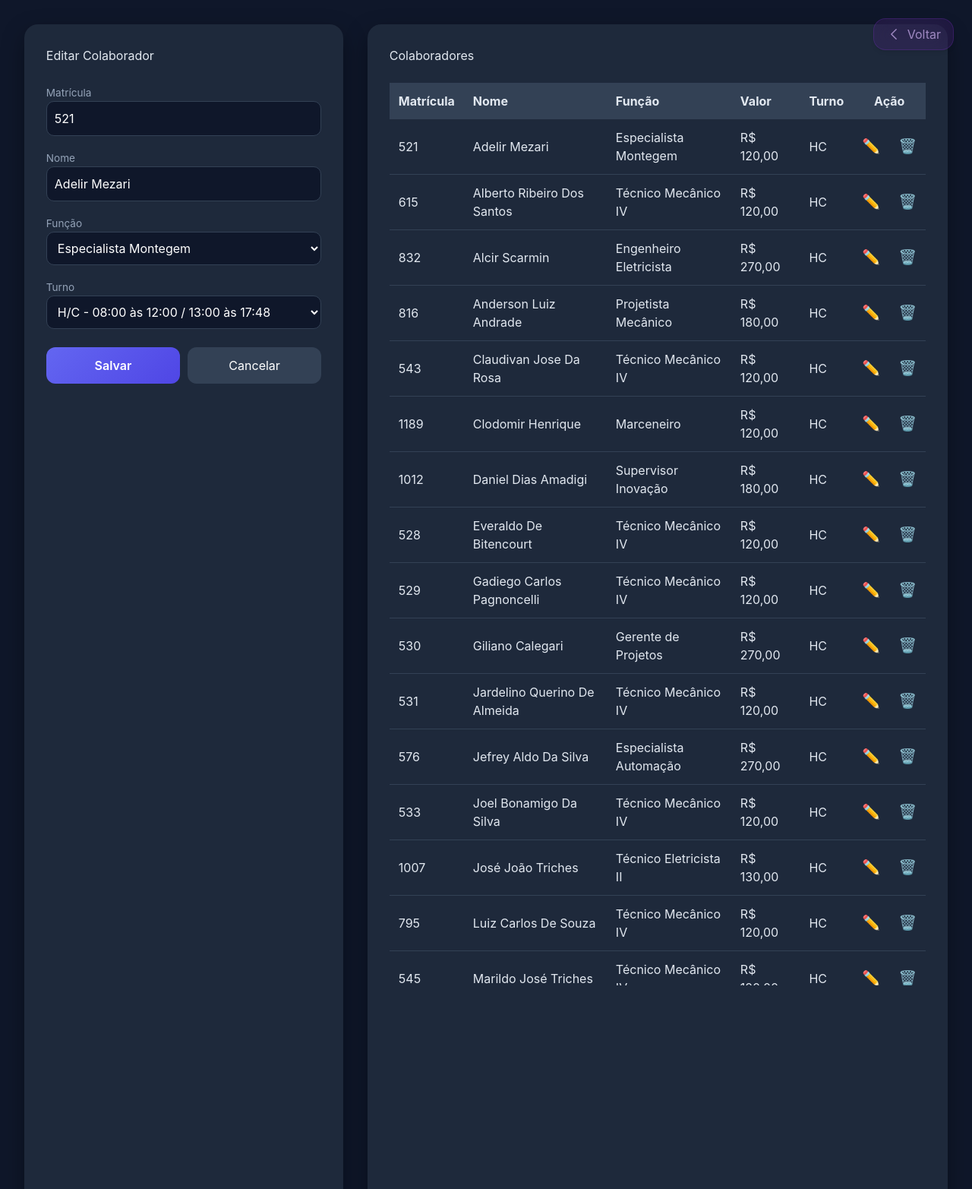
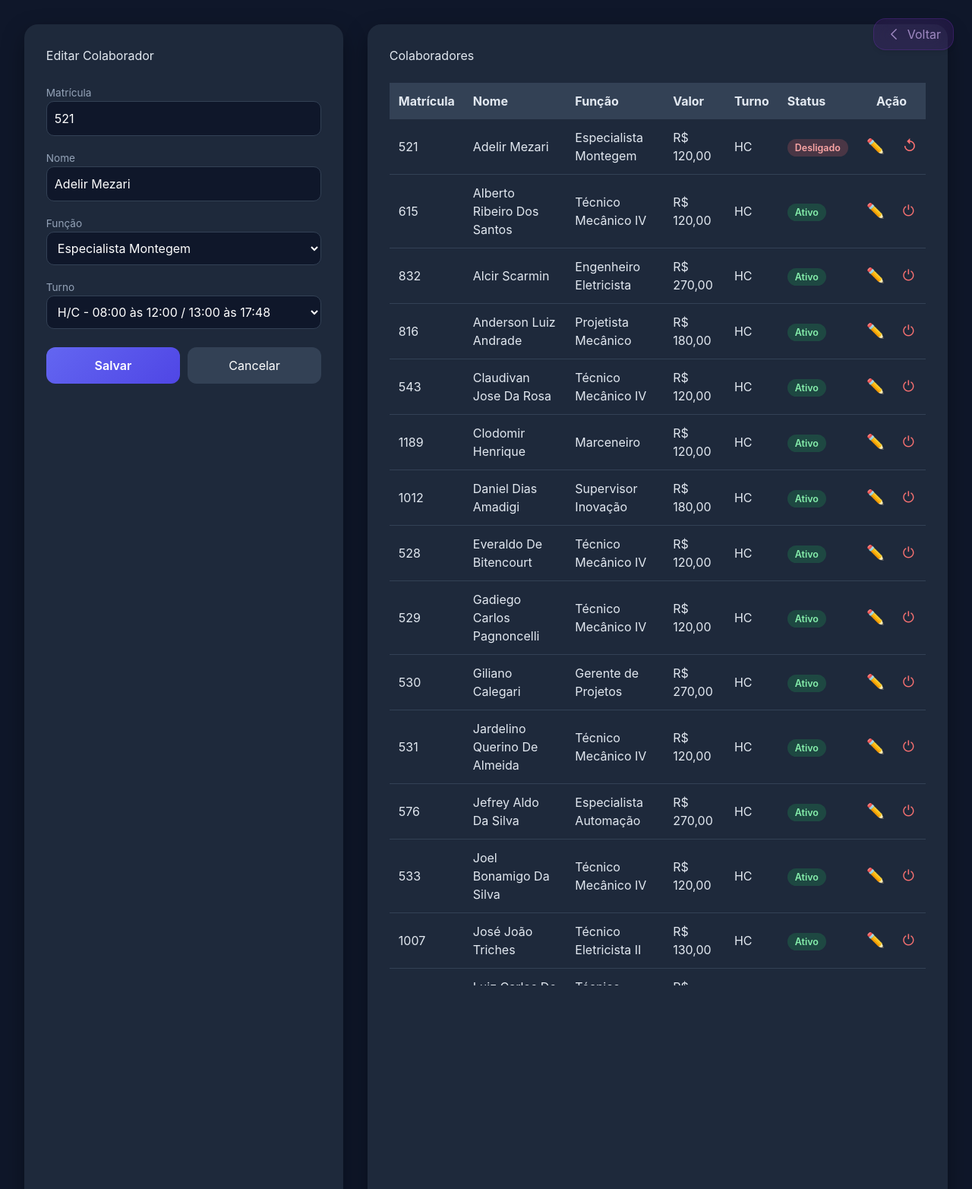
Before and after one commit to EricMoschen/gestor_os, a Django app: page /cadastro/editar/10/ in a window 1280 px wide. Shown: the top 1565 px of the page at 76% size. Run offline with Django 5.2, Linux system fonts and the light colour scheme; a user stored in the database is signed in; data comes from the database, SQL or seed files in the repository; both versions use the stored data as it was after the commit; parts of the project's set-up code (start-up, migrations or seed data) failed here and were passed over; some libraries are stand-ins or nearby versions.

Commit message:
desligar colaborador

```diff
--- a/cadastro/models/colaborador.py
+++ b/cadastro/models/colaborador.py
@@ -17,6 +17,12 @@ class Colaborador(models.Model):
         max_length=255,
         verbose_name='Nome'
     )
+
+    ativo = models.BooleanField(
+        default=True,
+        verbose_name='Ativo'
+    )
+
 
     funcao = models.ForeignKey(
         Funcao_colab,
--- a/cadastro/selectors/colaborador_selector.py
+++ b/cadastro/selectors/colaborador_selector.py
@@ -17,6 +17,6 @@ def listar_colaboradores():
 def listar_funcoes_com_colaboradores():
     return(
         Funcao_colab.objects
-        .annotate(colaboradores_coun=Count("colaborador"))
+        .annotate(colaboradores_count=Count("Função_Colaborador"))
         .order_by("descricao")
 )
--- a/cadastro/static/css/cadastro_colaboradores.css
+++ b/cadastro/static/css/cadastro_colaboradores.css
@@ -139,16 +139,35 @@ body {
 /* BOTÕES TABELA */
 
 .edit-btn,
-.delete-btn {
+.status-btn {
     font-size: 1.2rem;
     background: none;
     border: none;
     cursor: pointer;
 }
 
-.delete-btn {
+.status-btn {
     color: #f87171;
 }
+
+
+.status-badge {
+    padding: 4px 10px;
+    border-radius: 999px;
+    font-size: 0.78rem;
+    font-weight: 600;
+}
+
+.status-badge.ativo {
+    background: rgba(34, 197, 94, 0.2);
+    color: #86efac;
+}
+
+.status-badge.inativo {
+    background: rgba(248, 113, 113, 0.2);
+    color: #fca5a5;
+}
+
 
 /* MODAL */
 
--- a/cadastro/static/js/cadastro_colaborador.js
+++ b/cadastro/static/js/cadastro_colaborador.js
@@ -1,15 +1,21 @@
 
 // Modal
-const modal = document.getElementById("deleteModal");
+const modal = document.getElementById("statusModel");
 const modalNome = document.getElementById("modalNome");
-const deleteForm = document.getElementById("deleteForm");
+const modalAcao = document.getElementById("modalAcao");
+const statusForm = document.getElementById("statusForm");
+const confirmarAcaoBtn = document.getElementById("confirmarAcaoBtn");
 
-document.querySelectorAll(".delete-btn").forEach(btn => {
+document.querySelectorAll(".status-btn").forEach(btn => {
     btn.addEventListener("click", e => {
         e.preventDefault();
 
+        const acao = btn.dataset.acao;
+
         modalNome.textContent = btn.dataset.nome;
-        deleteForm.action = btn.dataset.url;
+        modalAcao.textContent = acao;
+        statusForm.action = btn.dataset.url;
+        confirmarAcaoBtn.textContent = acao.charAt(0).toUpperCase() + acao.slice(1);
 
         modal.style.display = "block";
     });
--- a/cadastro/templates/cadastro_colaborador/cadastro_colaborador.html
+++ b/cadastro/templates/cadastro_colaborador/cadastro_colaborador.html
@@ -117,6 +117,7 @@
                         <th>Função</th>
                         <th>Valor</th>
                         <th>Turno</th>
+                        <th>Status</th>
                         <th colspan="2" style="text-align: center;">Ação</th>
                     </tr>
                 </thead>
@@ -129,6 +130,13 @@
                         <td>{{ colaborador.funcao }}</td>
                         <td>R$ {{ colaborador.funcao.valor_hora|floatformat:2 }}</td>
                         <td>{{ colaborador.turno }}</td>
+                        <td>
+                            {% if colaborador.ativo %}
+                            <span class="status-badge ativo">Ativo</span>
+                            {% else %}
+                            <span class="status-badge inativo">Desligado</span>
+                            {% endif %}
+                        </td>
 
                         <td>
                             <a href="{% url 'editar_colaborador' colaborador.pk %}" class="edit-btn">
@@ -137,17 +145,11 @@
                         </td>
 
                         <td>
-                            {% if colaborador.os_count|default:0 > 0 %}
-                            <span class="em-uso">
-                                Em uso ({{ colaborador.os_count }})
-                            </span>
-                            {% else %}
-                            <button class="delete-btn" data-url="{% url 'excluir_colaborador' colaborador.id %}"
-                                data-nome="{{ colaborador.nome }}">
-
-                                🗑️
+                            <button class="status-btn" data-url="{% url 'alternar_status_colaborador' colaborador.id %}"
+                                data-nome="{{ colaborador.nome }}"
+                                data-acao="{% if colaborador.ativo %}desligar{% else %}reativar{% endif %}">
+                                {% if colaborador.ativo %}⏻{% else %}↺{% endif %}
                             </button>
-                            {% endif %}
                         </td>
                     </tr>
                     {% endfor %}
@@ -166,7 +168,7 @@
 
 
 <!-- ================= MODAL ================= -->
-<div id="deleteModal" class="modal">
+<div id="statusModal" class="modal">
 
     <div class="modal-content">
 
@@ -174,11 +176,11 @@
             Excluir <strong id="modalNome"></strong>?
         </p>
 
-        <form id="deleteForm" method="POST">
+        <form id="statusForm" method="POST">
             {% csrf_token %}
 
             <div class="modal-buttons">
-                <button class="btn-danger">Excluir</button>
+                <button class="btn-danger" id="confirmarAcaoBtn"></button>
                 <button type="button" class="btn-secondary close">Cancelar</button>
             </div>
 
--- a/cadastro/urls.py
+++ b/cadastro/urls.py
@@ -26,7 +26,7 @@ urlpatterns = [
     # Rota para Cadastro de Colaboradores
     path('colaborador/',role_required([ROLE_ADM, ROLE_SUPERVISOR, ROLE_ALMOXARIFE]) (views.cadastro_colaborador), name='cadastro_colaborador'),
     path('editar/<int:pk>/',role_required([ROLE_ADM, ROLE_SUPERVISOR, ROLE_ALMOXARIFE]) (views.editar_colaborador), name='editar_colaborador'),
-    path('excluir/<int:pk>/',role_required([ROLE_ADM, ROLE_SUPERVISOR, ROLE_ALMOXARIFE]) (views.excluir_colaborador), name='excluir_colaborador'),
+    path('colaborador/status/<int:pk>/',role_required([ROLE_ADM, ROLE_SUPERVISOR, ROLE_ALMOXARIFE]) (views.alternar_status_colaborador_view), name='alternar_status_colaborador'),
 
     # Rota para Cadastro de Funções
     path("funcoes/",role_required([ROLE_ADM, ROLE_SUPERVISOR, ROLE_ALMOXARIFE]) (views.cadastro_funcao), name="cadastro_funcao"),
--- a/cadastro/views/__init__.py
+++ b/cadastro/views/__init__.py
@@ -1,6 +1,6 @@
 from .colaborador_create_list_view import cadastro_colaborador
 from .colaborador_update_view import editar_colaborador
-from .colaborador_delete_view import excluir_colaborador
+from .colaborador_delete_view import alternar_status_colaborador_view
 from .centro_custo_view import cadastrar_centro_custo, editar_centro_custo, excluir_centro_custo
 from .cadastro_cliente_view import cadastro_cliente, excluir_cliente
 from .cadastro_intervencao_view import cadastro_intervencao, excluir_intervencao
--- a/cadastro/views/cadastro_funcao.py
+++ b/cadastro/views/cadastro_funcao.py
@@ -58,7 +58,7 @@ def excluir_funcao(request, id):
     funcao = get_object_or_404(Funcao_colab, id=id)
 
     if request.method == "POST":
-        if funcao.colaborador_set.exists():
+        if funcao.Função_Colaborador.exists():
             messages.error(request, "Não é possível excluir uma função que já está em uso.")
             return redirect("cadastro_funcao")
         funcao.delete()
--- a/lancamento_horas/views/ajuste_horas.py
+++ b/lancamento_horas/views/ajuste_horas.py
@@ -102,7 +102,7 @@ def ajuste_horas(request):
                 messages.error(request, "Preencha todos os campos para cadastrar uma nova ocorrência.")
                 return redirect("lancamento_horas:ajuste_horas")
 
-            colaborador = Colaborador.objects.filter(matricula__iexact=matricula).first()
+            colaborador = Colaborador.objects.filter(matricula__iexact=matricula, ativo=True).first()
             if not colaborador:
                 messages.error(request, "Matrícula não encontrada.")
                 return redirect("lancamento_horas:ajuste_horas")
--- a/lancamento_horas/views/api.py
+++ b/lancamento_horas/views/api.py
@@ -7,7 +7,7 @@ from abertura_os.models import AberturaOS
 
 
 def api_colaborador(request, matricula):
-    colaborador = get_object_or_404(Colaborador, matricula__iexact=matricula)
+    colaborador = get_object_or_404(Colaborador, matricula__iexact=matricula, ativo=True)
     return JsonResponse({
         "id": colaborador.id,
         "matricula": colaborador.matricula,
--- a/lancamento_horas/views/apontar_horas.py
+++ b/lancamento_horas/views/apontar_horas.py
@@ -15,7 +15,7 @@ def apontar_horas(request):
         colaborador =  Colaborador.objects.only(
             "id", "turno", "hr_entrada_am", "hr_saida_am",
             "hr_entrada_pm","hr_saida_pm", "matricula", "nome"
-        ).filter(matricula__iexact=matricula).first()
+        ).filter(matricula__iexact=matricula, ativo=True).first()
 
         if not colaborador:
             messages.error(request, "Mátricula não encontrada.")
```
Also changed, not shown: cadastro/services/colaborador_service.py (+4 -4 lines), cadastro/views/colaborador_delete_view.py (+5 -4 lines), tickets.md (+1 -4 lines), cadastro/migrations/0011_colaborador_ativo.py (added), db.sqlite3.
